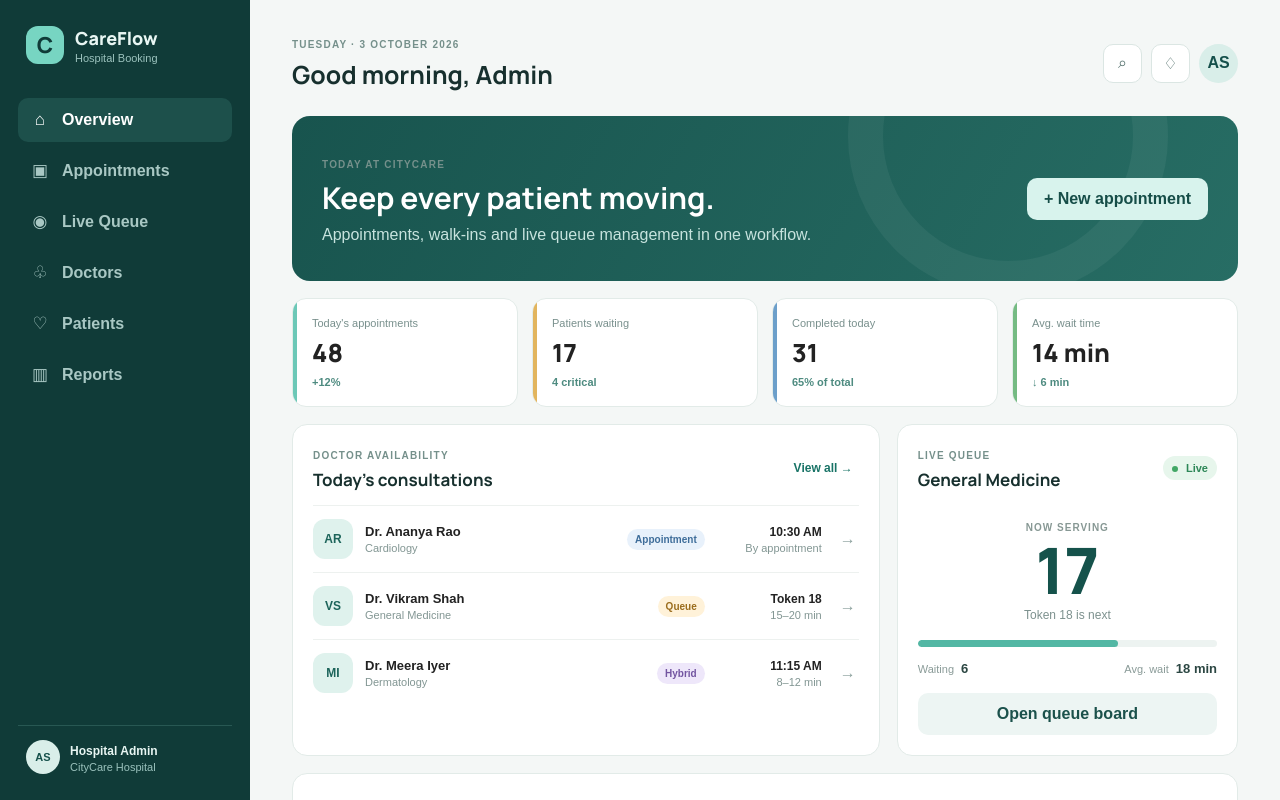
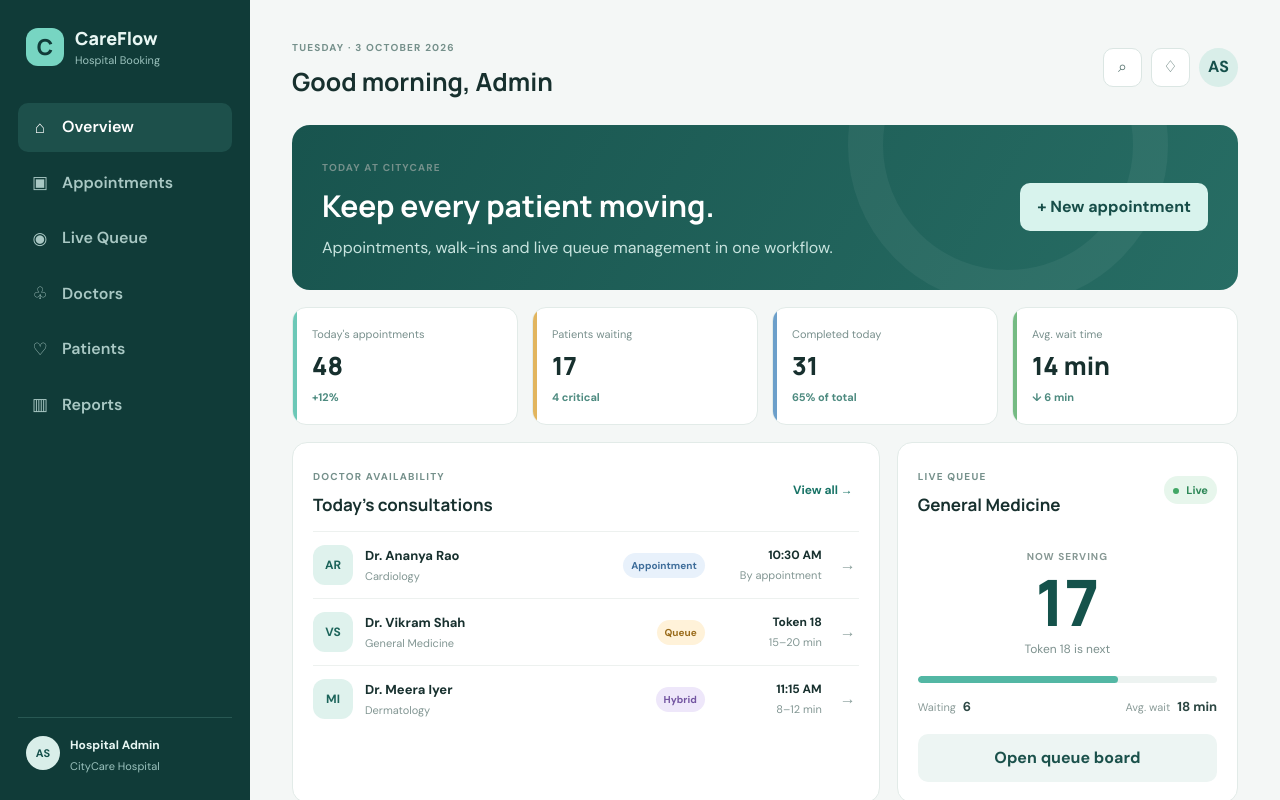
Before and after one commit to aashishsharma436/HospitalBooking, a React app in the folder frontend/: page / in a window 1280 px wide. Shown: the top 800 px of the page. Built offline with nearby package versions, Linux system fonts and the light colour scheme; the HTML template or start-up script is replaced by a standard one.

Commit message:
Refresh frontend global styles

```diff
--- a/frontend/src/index.css
+++ b/frontend/src/index.css
@@ -1,19 +1,3 @@
-*{
-  box-sizing:border-box;
-}
-
-body{
-  margin:0;
-  font-family:Arial, sans-serif;
-  background:#ffffff;
-  color:#222;
-}
-
-a{
-  text-decoration:none;
-}
-
-img{
-  max-width:100%;
-  display:block;
-}
+:root { font-family: 'DM Sans', sans-serif; line-height:1.5; font-weight:400; color-scheme:light; background:#f4f7f6; }
+html,body,#root { min-height:100%; }
+body { margin:0; }
```
